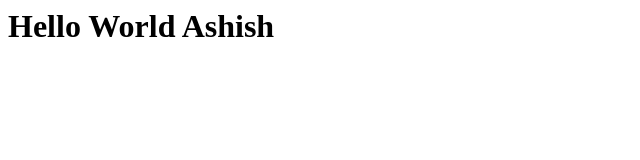
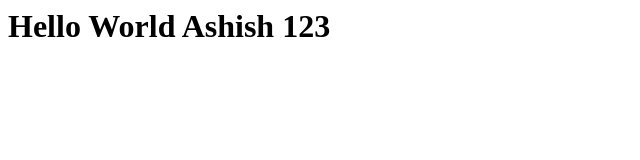
Before and after one commit to sayyedabdulkadir/test, a plain HTML site: page index.html in a window 1280 px wide. Shown: the full height of the page, 0-640 px from the left. Drawn offline with Linux system fonts and the light colour scheme.

Commit message:
New file modified 2

```diff
--- a/index.html
+++ b/index.html
@@ -1,5 +1,5 @@
 <html>
 	<body>
-		<h1>Hello World Ashish</h1>
+		<h1>Hello World Ashish 123</h1>
 	</body>
 </html>
```
